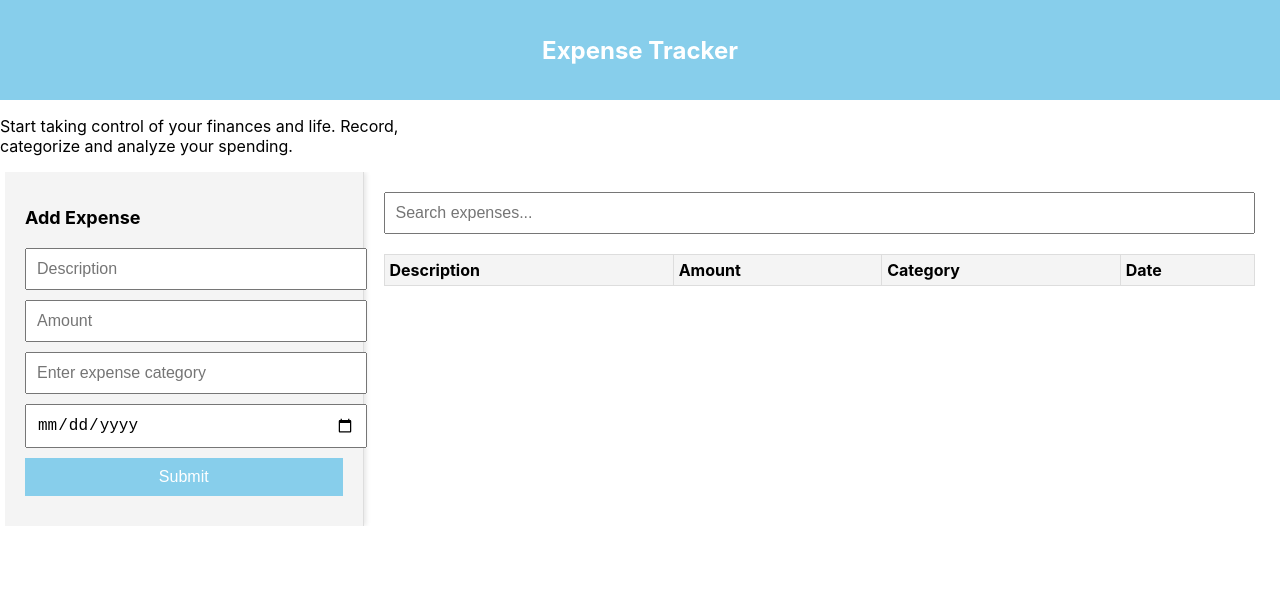
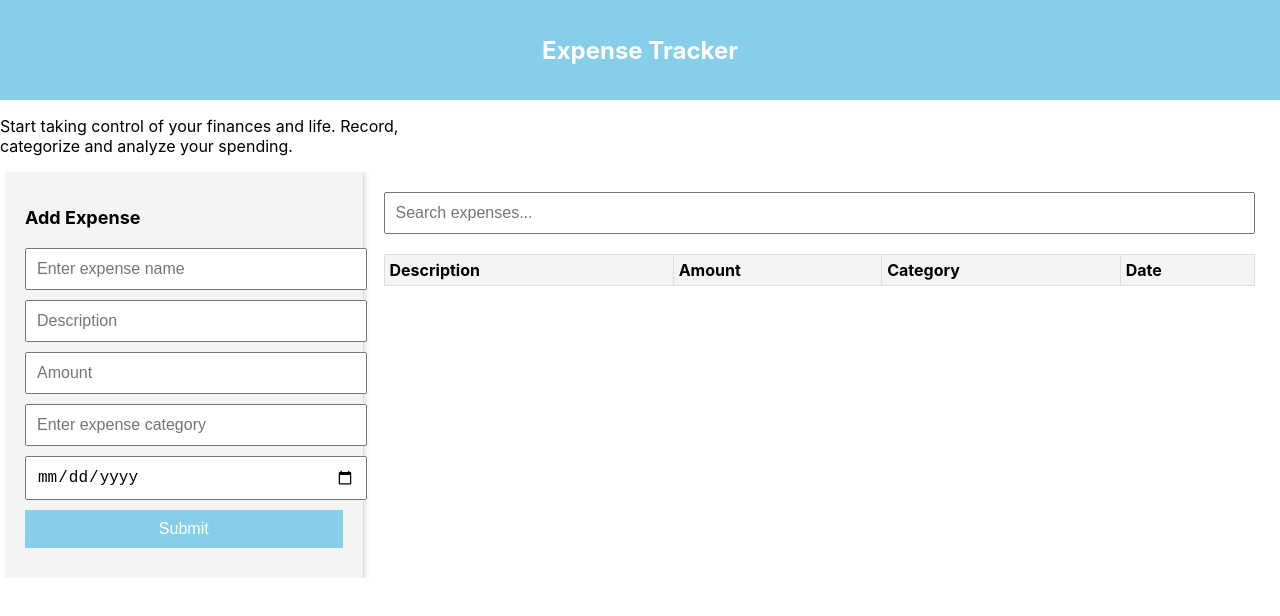
Before and after one commit to lukeembura/Code-Challenge, a React (Create React App) app: page / in a window 1280 px wide. Shown: the top 616 px of the page. Built offline with nearby package versions, Linux system fonts and the light colour scheme.

Commit message:
updated app.js

```diff
--- a/src/components/App.js
+++ b/src/components/App.js
@@ -41,6 +41,14 @@ function App() {
         <aside className="App-sidebar">
           <h2>Add Expense</h2>
           <form onSubmit={handleFormSubmit}>
+            <input
+              type="text"
+              name="expense name"
+              placeholder="Enter expense name"
+              value={formData.description}
+              onChange={handleInputChange}
+              required
+            />
             <input
               type="text"
               name="description"
```
